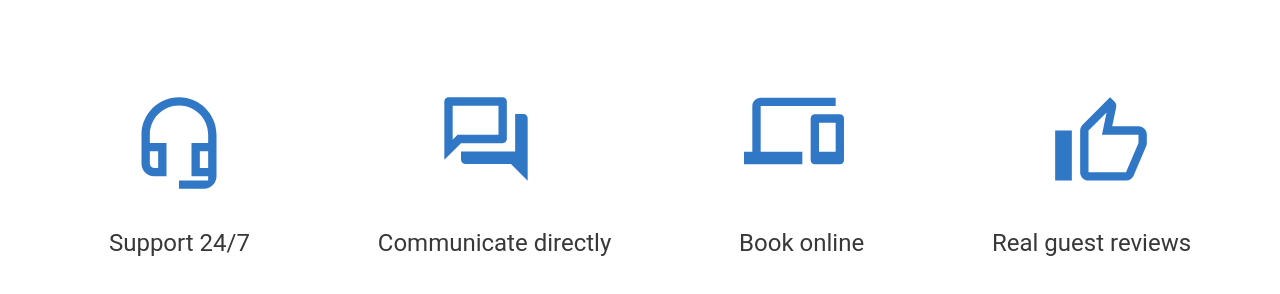
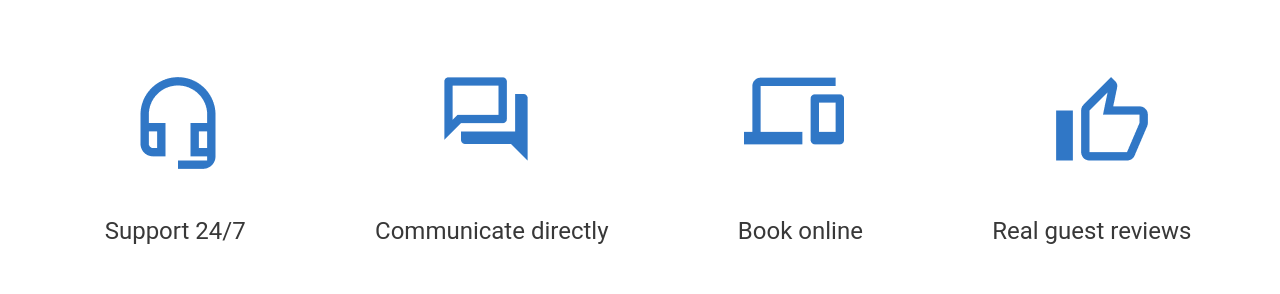
Before and after one commit to candygodx/if-html, a plain HTML site: page lesson-4/index.html in a window 1280 px wide. Shown: the part 194-488 px from the top of the page. Drawn offline with Linux system fonts and the light colour scheme.

Commit message:
Work with css(fix5)

```diff
--- a/lesson-4/index.html
+++ b/lesson-4/index.html
@@ -9,43 +9,35 @@
 </head>
 <body>
     <div class="main">
-        <h3>What do we offer</h3>
-        <p></p>
+        <h3 class="title">What do we offer</h3>
+        <hr class="line"></hr>
         <section>
-            <div class="ggg">
-                <div class="two">
-                    <svg width="76" height="92" viewBox="0 0 76 92" fill="none" xmlns="http://www.w3.org/2000/svg">
-                        <path d="M67.1667 54.3333V71H58.8333V54.3333H67.1667ZM17.1667 54.3333V71H13C10.7083 71 8.83333 69.125 8.83333 66.8333V54.3333H17.1667ZM38 0.166626C17.2917 0.166626 0.5 16.9583 0.5 37.6666V66.8333C0.5 73.75 6.08333 79.3333 13 79.3333H25.5V46H8.83333V37.6666C8.83333 21.5416 21.875 8.49996 38 8.49996C54.125 8.49996 67.1667 21.5416 67.1667 37.6666V46H50.5V79.3333H67.1667V83.5H38V91.8333H63C69.9167 91.8333 75.5 86.25 75.5 79.3333V37.6666C75.5 16.9583 58.7083 0.166626 38 0.166626Z" fill="#3077C6"/>
-                </svg>
-            </div>
-            </div>
-            <div class="ggg">
-                <div class="two">
-                    <svg width="84" height="84" viewBox="0 0 84 84" fill="none" xmlns="http://www.w3.org/2000/svg">
-                        <path d="M54.5 8.66671V37.8334H13.5417L8.66666 42.7084V8.66671H54.5ZM58.6667 0.333374H4.5C2.20833 0.333374 0.333328 2.20837 0.333328 4.50004V62.8334L17 46.1667H58.6667C60.9583 46.1667 62.8333 44.2917 62.8333 42V4.50004C62.8333 2.20837 60.9583 0.333374 58.6667 0.333374ZM79.5 17H71.1667V54.5H17V62.8334C17 65.125 18.875 67 21.1667 67H67L83.6667 83.6667V21.1667C83.6667 18.875 81.7917 17 79.5 17Z" fill="#3077C6"/>
-                    </svg>
+            <div class="block-one">
+                <div class="block-two">
+                    <img src="./images/headset.png" alt="headset">
                 </div>
             </div>
-            <div class="ggg">
-                <div class="two">
-                    <svg width="100" height="68" viewBox="0 0 100 68" fill="none" xmlns="http://www.w3.org/2000/svg">
-                        <path d="M16.6667 8.99996H91.6667V0.666626H16.6667C12.0833 0.666626 8.33333 4.41663 8.33333 8.99996V54.8333H0V67.3333H58.3333V54.8333H16.6667V8.99996ZM95.8333 17.3333H70.8333C68.5417 17.3333 66.6667 19.2083 66.6667 21.5V63.1666C66.6667 65.4583 68.5417 67.3333 70.8333 67.3333H95.8333C98.125 67.3333 100 65.4583 100 63.1666V21.5C100 19.2083 98.125 17.3333 95.8333 17.3333ZM91.6667 54.8333H75V25.6666H91.6667V54.8333Z" fill="#3077C6"/>
-                    </svg>
+            <div class="block-one">
+                <div class="block-two">
+                   <img src="./images/comment.png" alt="comment">
                 </div>
             </div>
-            <div class="ggg">
-                <div class="two">
-                    <svg width="92" height="84" viewBox="0 0 92 84" fill="none" xmlns="http://www.w3.org/2000/svg">
-                        <path d="M83.5 29.3333H57.2083L61.1667 10.2916L61.2917 8.95829C61.2917 7.24996 60.5833 5.66663 59.4583 4.54163L55.0417 0.166626L27.625 27.625C26.0833 29.125 25.1667 31.2083 25.1667 33.5V75.1666C25.1667 79.75 28.9167 83.5 33.5 83.5H71C74.4583 83.5 77.4167 81.4166 78.6667 78.4166L91.25 49.0416C91.625 48.0833 91.8333 47.0833 91.8333 46V37.6666C91.8333 33.0833 88.0833 29.3333 83.5 29.3333ZM83.5 46L71 75.1666H33.5V33.5L51.5833 15.4166L46.9583 37.6666H83.5V46ZM0.166656 33.5H16.8333V83.5H0.166656V33.5Z" fill="#3077C6"/>
-                    </svg>
+            <div class="block-one">
+                <div class="block-two">
+                    <img src="./images/book.png" alt="book">
+                </div>
+            </div>
+            <div class="block-one">
+                <div class="block-two">
+                    <img src="./images/like.png" alt="like">
                 </div>
             </div>
         </section>
-        <div class="hhh">
-            <h4>Support 24/7</h4>
-            <h2>Communicate directly</h2>
-            <h2>Book online</h2>
-            <h2>Real guest reviews</h2>
+        <div class="block-title">
+            <h2 class="support-title">Support 24/7</h2>
+            <h2 class="second-title">Communicate directly</h2>
+            <h2 class="second-title">Book online</h2>
+            <h2 class="second-title">Real guest reviews</h2>
         </div>
     </div>
 </body>
--- a/lesson-4/styles/styles.css
+++ b/lesson-4/styles/styles.css
@@ -1,10 +1,17 @@
-section {
-    display: flex;
-    flex-wrap: nowrap;
-    flex-direction: row;
+* {
+    margin: 0;
+    padding: 0;
+    box-sizing: border-box;
 }
-h3 {
-    margin-top: 120px;
+
+.main {
+    margin: auto;
+    width: 1264px;
+    padding: 120px 16px;
+    margin: 0 auto;
+}
+
+.title {
     margin-bottom: 20px;
     text-align: center;
     color: #383838;
@@ -14,18 +21,37 @@ h3 {
     font-size: 40px;
     line-height: 47px;
 }
-.ggg {
+
+.line {
+    width: 100px;
+    height: 4px;
+    margin: 0 auto;
+    border: none;
+    margin-bottom: 80px;
+    background: #F5BD41;
+}
+
+section {
+    display: flex;
+}
+
+.block-one {
     flex: 1;
     align-items: center;
-    padding: 10px;
-    margin: 10px;
 }
-.two {
+
+.block-two {
     display: flex;
-    align-items: center;
     justify-content: space-around;
 }
-h2 {
+
+.block-title {
+    display: flex;
+    justify-content: space-around;
+}
+
+.second-title {
+    padding-top: 48px;
     text-align: center;
     font-family: Roboto;
     font-style: normal;
@@ -34,25 +60,10 @@ h2 {
     line-height: 28px;
     color: #383838;
 }
-.main {
-    margin: auto;
-    width: 1230px;
-    height: 569px;
-}
-p {
-    margin-left: 565px;
-    margin-bottom: 80px;
-    width: 100px;
-    height: 4px;
-    background: #F5BD41;
-}
-.hhh {
-    display: flex;
-    justify-content: space-around;
-}
-h4 {
-    margin-top: 19.920px;
-    padding-left: 20px;
+
+.support-title {
+    padding-left: 16px;
+    padding-top: 48px;
     text-align: center;
     font-family: Roboto;
     font-style: normal;
```
Also changed, not shown: lesson-2/dom.html (deleted, +0 -23 lines), lesson-4/images/book.png (added), lesson-4/images/comment.png (added), lesson-4/images/headset.png (added), lesson-4/images/like.png (added).
